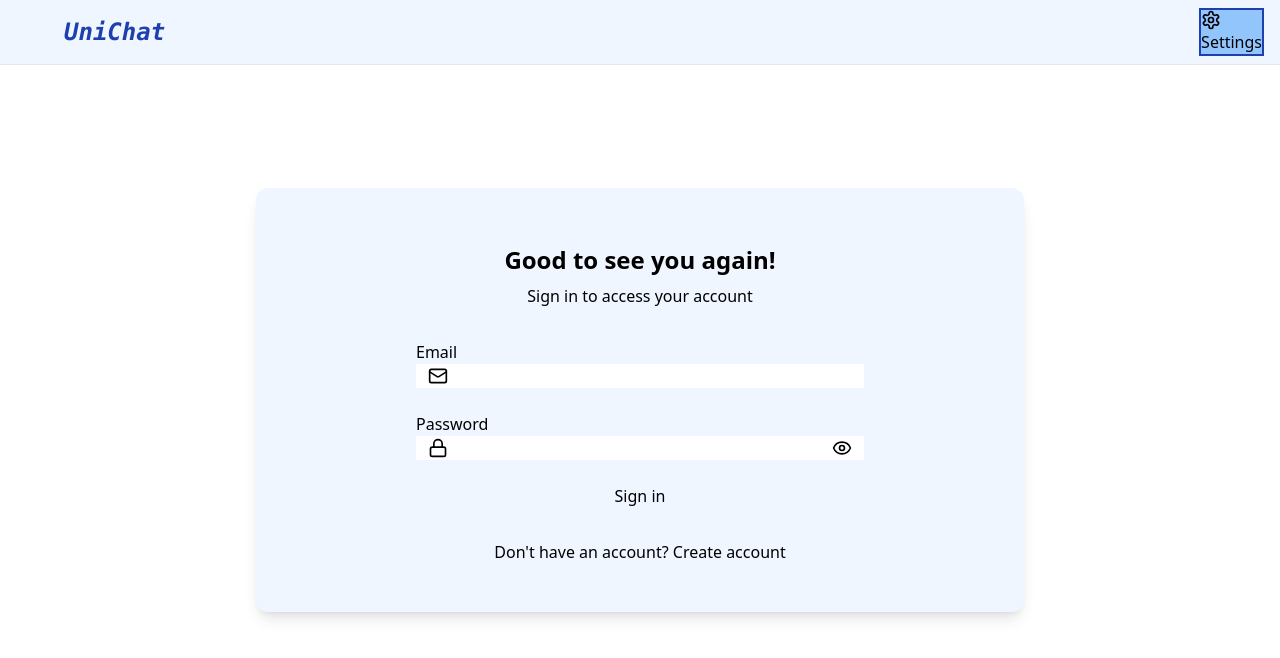
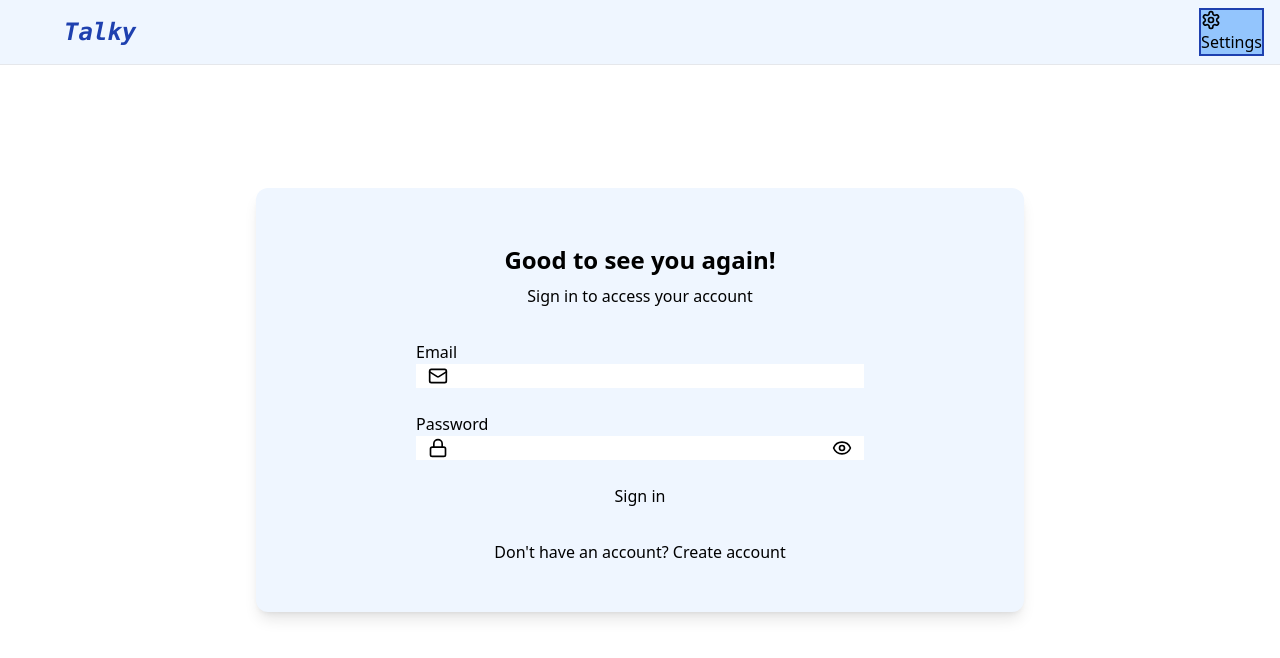
Before and after one commit to SachiniKalansooriya/ChatApp-Talky, a React (Vite) app in the folder frontend/: page /login in a window 1280 px wide. Shown: the top 658 px of the page. Built offline with nearby package versions, Linux system fonts and the light colour scheme; no server answers.

Commit message:
Update Navbar.jsx

```diff
--- a/frontend/src/components/Navbar.jsx
+++ b/frontend/src/components/Navbar.jsx
@@ -32,7 +32,7 @@ const Navbar = () => {
                 <div className="flex items-center justify-center rounded-lg size-12 bg-primary/10">
 
                 </div>
-                <h1 className="font-mono text-2xl italic font-bold text-blue-800 ">UniChat</h1>
+                <h1 className="font-mono text-2xl italic font-bold text-blue-800 ">Talky</h1>
               </Link>
             </div>
 
```
